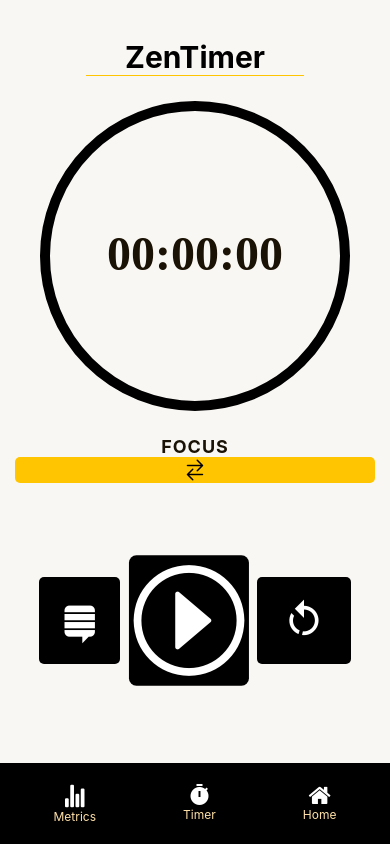
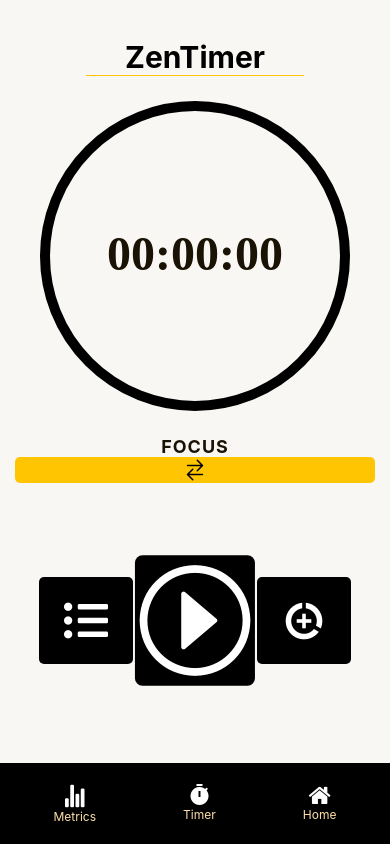
Before and after one commit to Lenindelrionicaragua/HabitTrackerAppFront, a React Native app: screen /StopwatchScreen in a window 390 px wide. Built offline with nearby package versions, Linux system fonts and the light colour scheme; what expo-web-browser would draw is missing.

Commit message:
new icons for the save-date-button and the fucusActivity button

```diff
--- a/screens/StopwatchScreen/StopwatchScreen.js
+++ b/screens/StopwatchScreen/StopwatchScreen.js
@@ -5,7 +5,8 @@ import { Colors } from "../../styles/AppStyles";
 import { Ionicons } from "@expo/vector-icons";
 import { AntDesign } from "@expo/vector-icons";
 import { MaterialCommunityIcons } from "@expo/vector-icons";
-import { FontAwesome } from "@expo/vector-icons";
+import { MaterialIcons } from "@expo/vector-icons";
+import { FontAwesome5 } from "@expo/vector-icons";
 
 import {
   StyledContainer,
@@ -122,7 +123,7 @@ const StopwatchScreen = () => {
       <ButtonsContainer>
         <RowContainer>
           <StyledButton onPress={pauseStopwatch}>
-            <FontAwesome name="stack-exchange" size={44} color="white" />
+            <FontAwesome5 name="list-ul" size={44} color="white" />
           </StyledButton>
           {running ? (
             <StyledStartButton onPress={pauseStopwatch}>
@@ -134,7 +135,7 @@ const StopwatchScreen = () => {
             </StyledStartButton>
           )}
           <StyledButton onPress={resetStopwatch}>
-            <MaterialCommunityIcons name="restart" size={44} color="white" />
+            <MaterialIcons name="data-saver-on" size={44} color="white" />
           </StyledButton>
         </RowContainer>
       </ButtonsContainer>
```
